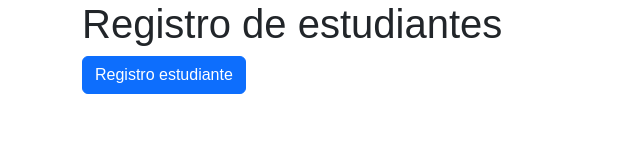
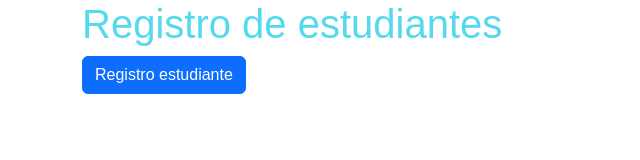
Before and after one commit to Juan9617/work2, a website: page NuevaCarpeta/pages/index.html in a window 1280 px wide. Shown: the whole page, without its empty margins (0-640 px from the left). Drawn offline with nearby package versions, Linux system fonts and the light colour scheme; files that its build step writes are made by us from their sources.

Commit message:
creacion css

```diff
--- a/NuevaCarpeta/estilos.css
+++ b/NuevaCarpeta/estilos.css
@@ -1,5 +1,6 @@
 body {
     font-family: Arial, Helvetica, sans-serif;
+    color: rgb(84, 217, 237);
 }
 
 label{
```
